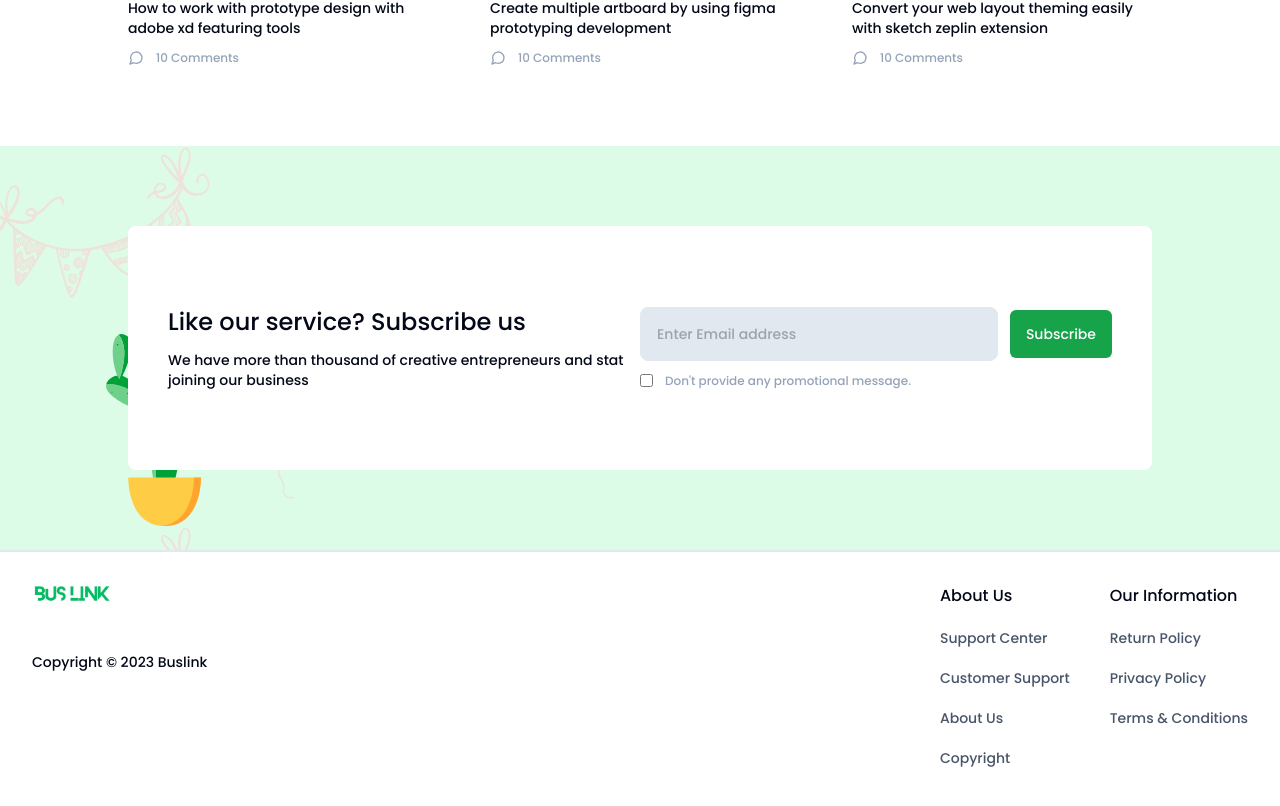
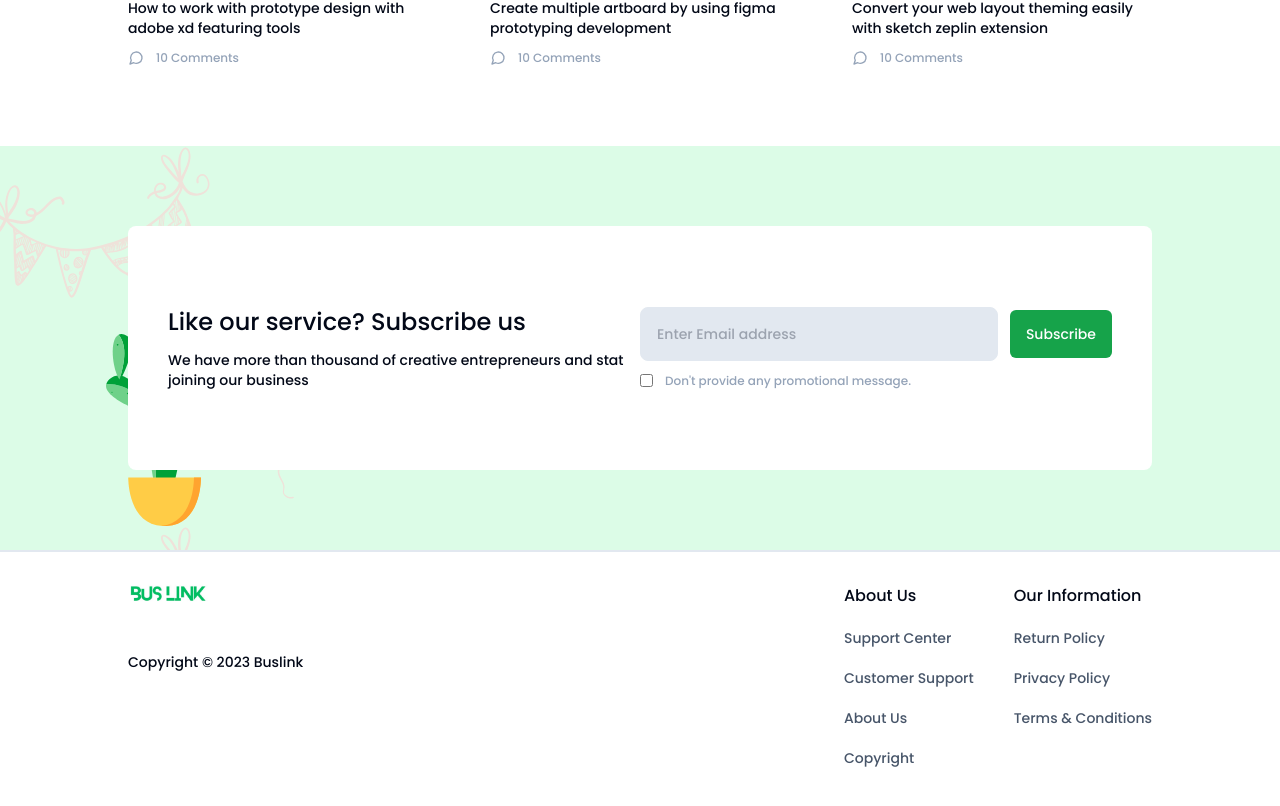
Before and after one commit to bus-link/buslink-landing, a Next.js app: page / in a window 1280 px wide. Shown: the part 3578-4384 px from the top of the page. Built offline with nearby package versions, Linux system fonts and the light colour scheme.

Commit message:
updated UI sections setup [7]

```diff
--- a/src/components/navigation/footer.tsx
+++ b/src/components/navigation/footer.tsx
@@ -4,7 +4,7 @@ import {AboutUsLinks, InformationLinks, NavLinks} from '@/data';
 
 const Footer = () => {
 	return (
-		<footer className='border-t-2 h-[200px] w-full px-8 px-32 flex flex-wrap items-start justify-between'>
+		<footer className='border-t-2 h-[200px] w-full px-8 sm:px-32 flex flex-wrap items-start justify-between'>
 			<div className='flex flex-col gap-y-5'>
 				<Link href='/'>
 					<Image
```
